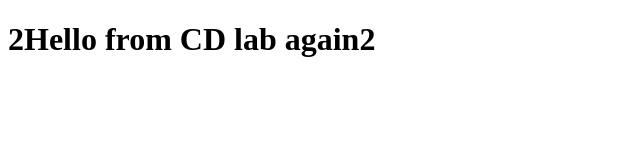
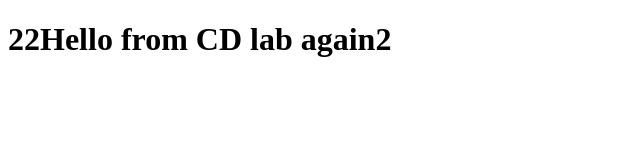
Before and after one commit to cillian-murphy640/lab11, a plain HTML site: page index.html in a window 1280 px wide. Shown: the whole page, without its empty margins (0-640 px from the left). Drawn offline with Linux system fonts and the light colour scheme.

Commit message:
edit both test 3

```diff
--- a/index.html
+++ b/index.html
@@ -1,2 +1,2 @@
 <!DOCTYPE html>
-<h1>2Hello from CD lab again2</h1>
+<h1>22Hello from CD lab again2</h1>
```
Also changed, not shown: 1 other file.
